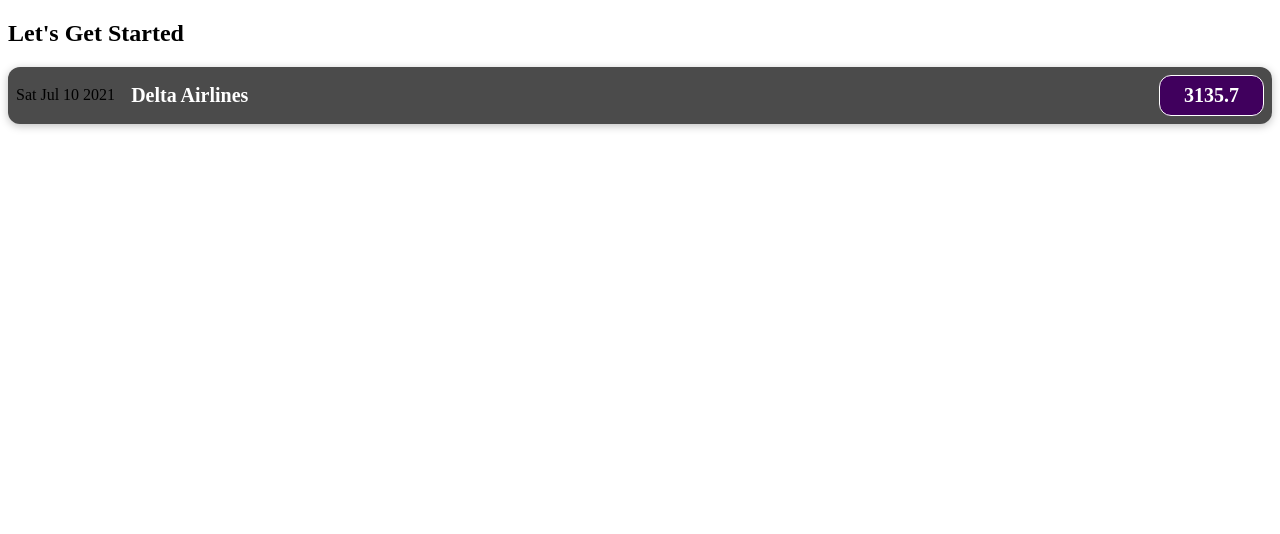
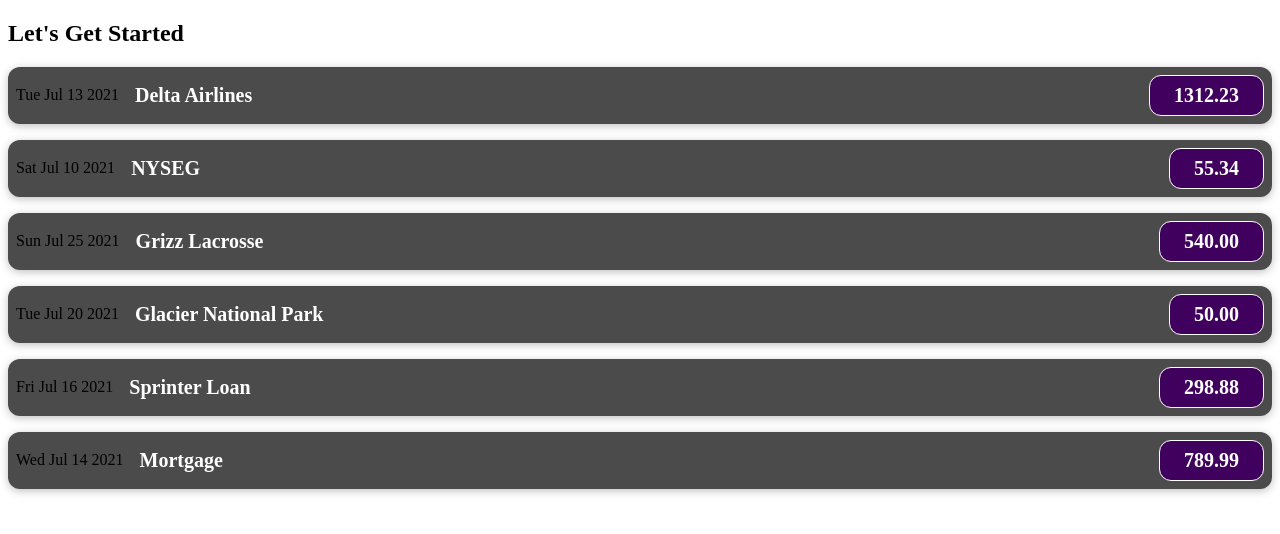
Before and after one commit to ThomsAlexander23/React-Node, a React (Create React App) app in the folder expense-tracker/: page / in a window 1280 px wide. Shown: the top 534 px of the page. Built offline with nearby package versions, Linux system fonts and the light colour scheme.

Commit message:
feat: added dynamic values using props

```diff
--- a/expense-tracker/src/App.js
+++ b/expense-tracker/src/App.js
@@ -2,10 +2,74 @@
 import ExpenseItem from "./compenents/ExpenseItem";
 
 function App() {
+  const expenses = [
+    {
+      id: "1",
+      title: "Delta Airlines",
+      amount: 1312.23,
+      date: new Date(2021, 6, 13),
+    },
+    { id: "2", title: "NYSEG", amount: 55.34, date: new Date(2021, 6, 10) },
+    {
+      id: "3",
+      title: "Grizz Lacrosse",
+      amount: 540.0,
+      date: new Date(2021, 6, 25),
+    },
+    {
+      id: "4",
+      title: "Glacier National Park",
+      amount: 50.0,
+      date: new Date(2021, 6, 20),
+    },
+    {
+      id: "5",
+      title: "Sprinter Loan",
+      amount: 298.88,
+      date: new Date(2021, 6, 16),
+    },
+    { id: "6", title: "Mortgage", amount: 789.99, date: new Date(2021, 6, 14) },
+    {
+      id: "7",
+      title: "Heating Oil",
+      amount: 273.91,
+      date: new Date(2021, 6, 8),
+    },
+  ];
+
   return (
     <div className="App">
       <h2>Let's Get Started</h2>
-      <ExpenseItem></ExpenseItem>
+      <ExpenseItem
+        title={expenses[0].title}
+        amount={expenses[0].amount}
+        date={expenses[0].date}
+      ></ExpenseItem>
+      <ExpenseItem
+        title={expenses[1].title}
+        amount={expenses[1].amount}
+        date={expenses[1].date}
+      ></ExpenseItem>
+      <ExpenseItem
+        title={expenses[2].title}
+        amount={expenses[2].amount}
+        date={expenses[2].date}
+      ></ExpenseItem>
+      <ExpenseItem
+        title={expenses[3].title}
+        amount={expenses[3].amount}
+        date={expenses[3].date}
+      ></ExpenseItem>
+      <ExpenseItem
+        title={expenses[4].title}
+        amount={expenses[4].amount}
+        date={expenses[4].date}
+      ></ExpenseItem>
+      <ExpenseItem
+        title={expenses[5].title}
+        amount={expenses[5].amount}
+        date={expenses[5].date}
+      ></ExpenseItem>
     </div>
   );
 }
--- a/expense-tracker/src/compenents/ExpenseItem.js
+++ b/expense-tracker/src/compenents/ExpenseItem.js
@@ -1,16 +1,12 @@
 import "./ExpenseItem.css";
 
-function ExpenseItem() {
-  const expenseDate = new Date(2021, 6, 10);
-  const expenseTitle = "Delta Airlines";
-  const expenseCost = 3135.7;
-
+function ExpenseItem(props) {
   return (
     <div className="expense-item">
-      <div>{expenseDate.toDateString()}</div>
+      <div>{props.date.toDateString()}</div>
       <div className="expense-item__description">
-        <h2>{expenseTitle}</h2>
-        <div className="expense-item__price">{expenseCost}</div>
+        <h2>{props.title}</h2>
+        <div className="expense-item__price">{props.amount.toFixed(2)}</div>
       </div>
     </div>
   );
```
